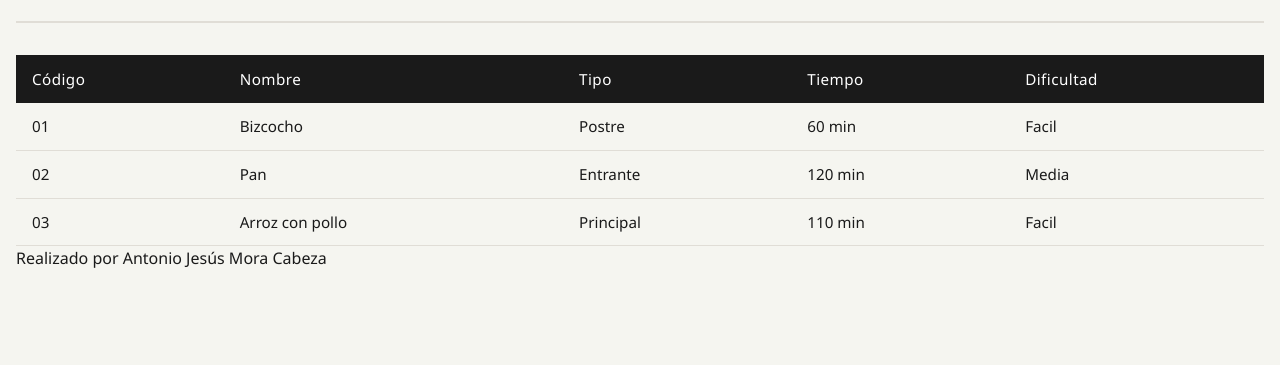
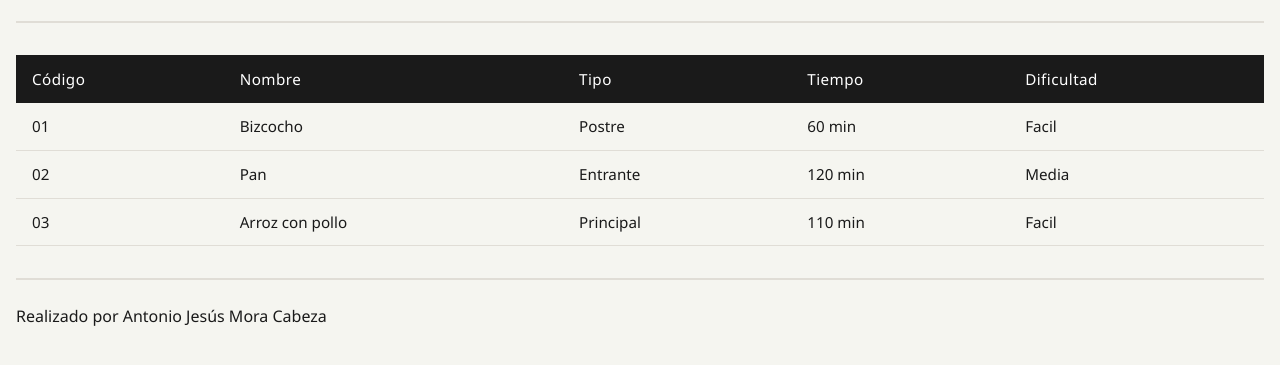
Before and after one commit to AntonioJMora/lmsgi-recetas-AntonioMora, a plain HTML site: page index.html in a window 1280 px wide. Shown: the part 103-468 px from the top of the page. Drawn offline with Linux system fonts and the light colour scheme.

Commit message:
Añadido de css a footer

```diff
--- a/css/style.css
+++ b/css/style.css
@@ -94,3 +94,9 @@ tbody td {
   padding: 2rem;
   font-size: 0.9rem;
 }
+
+footer {
+    margin-top: 2rem;
+    border-top: 2px solid #e0ddd6;
+    padding-top: 1.5rem;
+}
```
